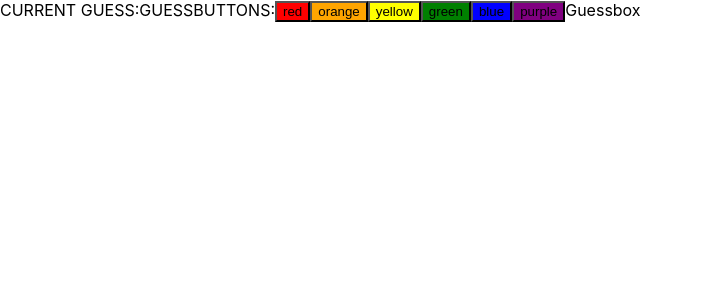
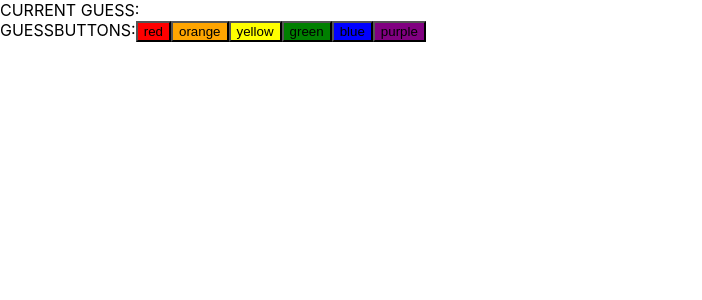
Before and after one commit to motorwolf/mastermind, a React (Create React App) app: page / in a window 1280 px wide. Shown: the top 300 px of the page, without its empty margins (0-702 px from the left). Built offline with nearby package versions, Linux system fonts and the light colour scheme.

Commit message:
added container and output for active guess

```diff
--- a/src/components/Guessbox.js
+++ b/src/components/Guessbox.js
@@ -1,5 +1,7 @@
 import React, { Component } from 'react';
 import ColorButton from './ColorButton';
+import ColorBlock from './ColorBlock';
+
 
 class Guessbox extends Component {
 
@@ -30,12 +32,16 @@ class Guessbox extends Component {
 
     return (
       <div>
+        <div className="resultholder">
         CURRENT GUESS:
         { this.state.colors.map(color =>
           {
-            return (<div> {color} </div>);
+            return (
+                <ColorBlock color={color} />
+              );
           })
         }
+        </div>
         GUESSBUTTONS:
         { colors.map(color => {
           return <ColorButton
@@ -44,7 +50,6 @@ class Guessbox extends Component {
             addColor={ this.handleColorAdd } />
           })
         }
-        Guessbox
       </div>
     );
   }
```
